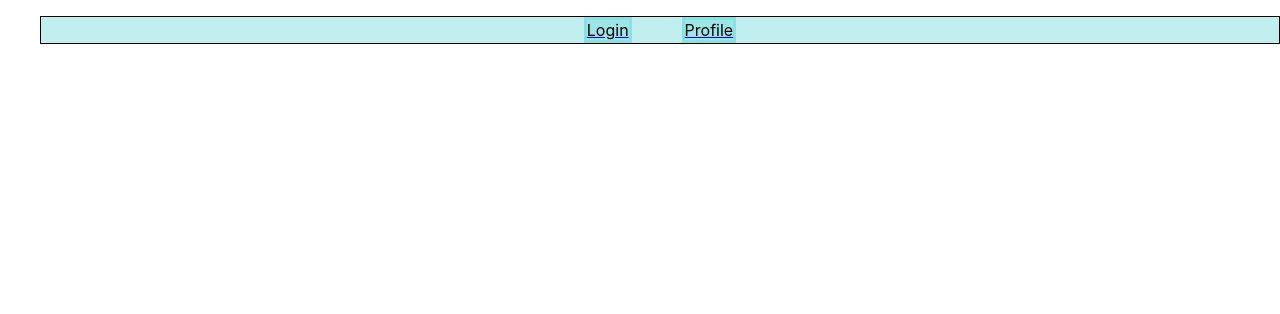
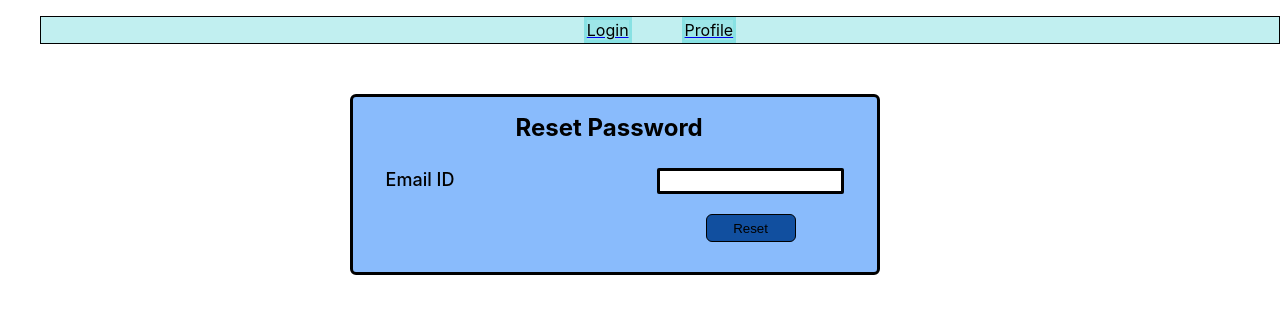
Before and after one commit to eswar7981/ExpenseTracker, a React (Create React App) app: page /forgotpassword in a window 1280 px wide. Shown: the top 314 px of the page. Built offline with nearby package versions, Linux system fonts and the light colour scheme.

Commit message:
added reset password feature

```diff
--- a/src/App.js
+++ b/src/App.js
@@ -7,6 +7,7 @@ import { Route,RouterProvider,Switch } from 'react-router-dom';
 import Navi from './Components/Navigation/Navi';
 import VerifyEmail from './Components/VerifyEmail';
 import LogOut from './Components/LogOut';
+import ForgotPassword from './Components/ForgotPassword';
 
 function App() {
   return (
@@ -31,6 +32,9 @@ function App() {
   <Route path="/logout">
     <LogOut></LogOut>
   </Route>
+  <Route path='/forgotpassword'>
+    <ForgotPassword></ForgotPassword>
+  </Route>
   </>
   </Switch>
   </>
--- /dev/null
+++ b/src/Components/ForgotPassword.css
@@ -0,0 +1,8 @@
+.titled3{
+    margin-left: 130px;
+    margin-bottom: 10px;
+}
+
+.titled3 h1{
+    font-size: x-large;
+}
--- /dev/null
+++ b/src/Components/ForgotPassword.js
@@ -0,0 +1,71 @@
+import React, { useState } from "react";
+import "./ForgotPassword.css";
+import {useHistory} from 'react-router-dom'
+const ForgotPassword = () => {
+  const [email, setEmail] = useState("");
+
+  const history=useHistory()
+
+
+  const emailHandler = (e) => {
+    setEmail(e.target.value);
+  };
+
+  const submitHandler = (e) => {
+    e.preventDefault();
+
+    fetch(
+      "https://identitytoolkit.googleapis.com/v1/accounts:sendOobCode?key=AIzaSyAjGnWVeAziSlwIlc4VUJwIEJBZoibh8LE",
+      {
+        method: "POST",
+        body: JSON.stringify({
+          requestType: "PASSWORD_RESET",
+          email: email,
+        }),
+        headers: {
+          "Content-Type": "application/json",
+        },
+      }
+    )
+      .then((res) => {
+        if (res.ok) {
+        } else {
+          res.json().then((data) => console.log(data));
+        }
+      })
+      .then((data) => {
+        console.log(data);
+      });
+
+      setEmail('')
+      history.replace('/login')
+  };
+
+  return (
+    <div>
+      <div className="box">
+        <div className="titled3">
+          <h1>Reset Password</h1>
+        </div>
+        <div className="form">
+          <form onSubmit={submitHandler}>
+            <div className="field1">
+              <label>Email ID</label>
+              <input
+                required
+                type="email"
+                value={email}
+                onChange={emailHandler}
+              ></input>
+            </div>
+            <div className="but">
+              <button>Reset</button>
+            </div>
+          </form>
+        </div>
+      </div>
+    </div>
+  );
+};
+
+export default ForgotPassword;
--- a/src/Components/LogOut.css
+++ b/src/Components/LogOut.css
@@ -1,6 +1,6 @@
 
 
-.titled{
+.titled1{
     margin-left: 20px;
     margin-bottom: 50px;
 }
--- a/src/Components/Login.css
+++ b/src/Components/Login.css
@@ -5,15 +5,15 @@
     border-radius: 6px;
     margin-left: 350px;
     margin-right: 400px;
-    margin-top:150px;
+    margin-top:50px;
     padding-bottom: 30px;
-    background-color: rgb(137, 187, 252);
+    background-color: #89bbfc;
 }
 
 
 .titled{
     margin-left: 160px;
-    margin-bottom: 50px;
+    margin-bottom: 10px;
 }
 
 .titled h1{
@@ -35,6 +35,8 @@
     background-color: rgb(17, 79, 159);
 
 }
+
+
 
 
 .form{
@@ -96,3 +98,20 @@
     border-radius: 5px;
     background-color: rgb(170, 243, 218);
 }
+
+
+.forgot{
+    margin-left: 130px;
+    margin-bottom: 30px;
+}
+
+.forgot button{
+    font-size:large;
+    font-weight: 700;
+    background-color: #89bbfc;
+    border:solid;
+    border-color:rgb(17, 79, 159);
+    border-width:0.4px;
+    border-radius: 5px;
+
+}
--- a/src/Components/Login.js
+++ b/src/Components/Login.js
@@ -95,12 +95,22 @@ const Login = () => {
   const confirmHandler = (e) => {
     e.preventDefault();
     setDetails({ ...details, ["confirmPassword"]: e.target.value });
-  };
+};
+
+  const passwordChangeHandler=(e)=>{
+    e.preventDefault()
+    history.replace('/forgotpassword')
+  }
 
   return (
     <div className="box">
       <div className="titled">{login ? <h1>Signup</h1> : <h1>Login</h1>}</div>
       <form onSubmit={dataHandler}>
+        <div className="forgot">
+            <button onClick={passwordChangeHandler}>
+                Forgot Password
+            </button>
+        </div>
         <div className="form">
           <div className="field1">
             <label>Email</label>
```
